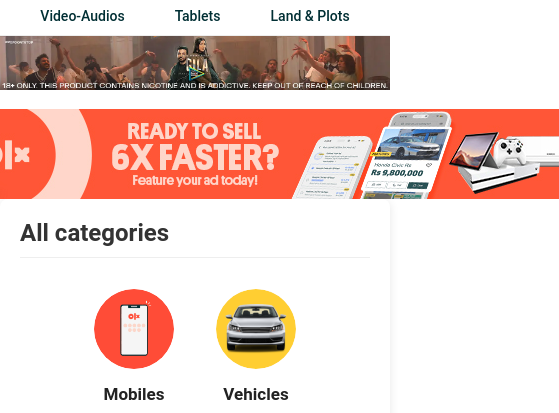
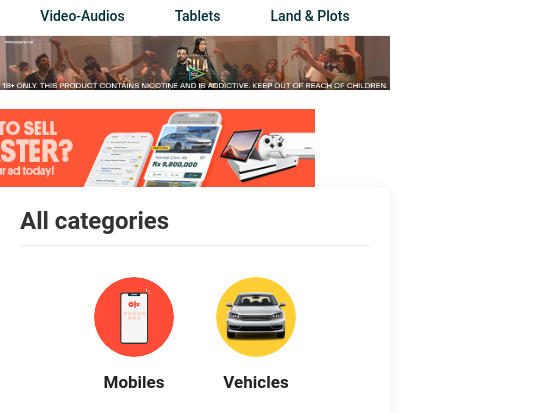
Before and after one commit to hafiz-panhwer/responsive-olx-clone, a plain HTML site: page index.html in a window 390 px wide. Shown: the part 376-789 px from the top of the page, 559 px wide, since content can reach past the window. Drawn offline with Linux system fonts and the light colour scheme.

Commit message:
Updated CSS and code

```diff
--- a/style.css
+++ b/style.css
@@ -329,6 +329,12 @@ h1 {
         align-items: flex-start;
     }
 
+    .image-for-ad-2 {
+        width: 0px;
+        height: 78px;
+        border-radius: 15px;
+    }}
+
     .top-links {
         flex-direction: row;
         flex-wrap: wrap;
@@ -342,7 +348,7 @@ h1 {
     }
 
     .location input {
-        width: 280px;
+        width: 200px;
     }
 
     .search-bar {
```
